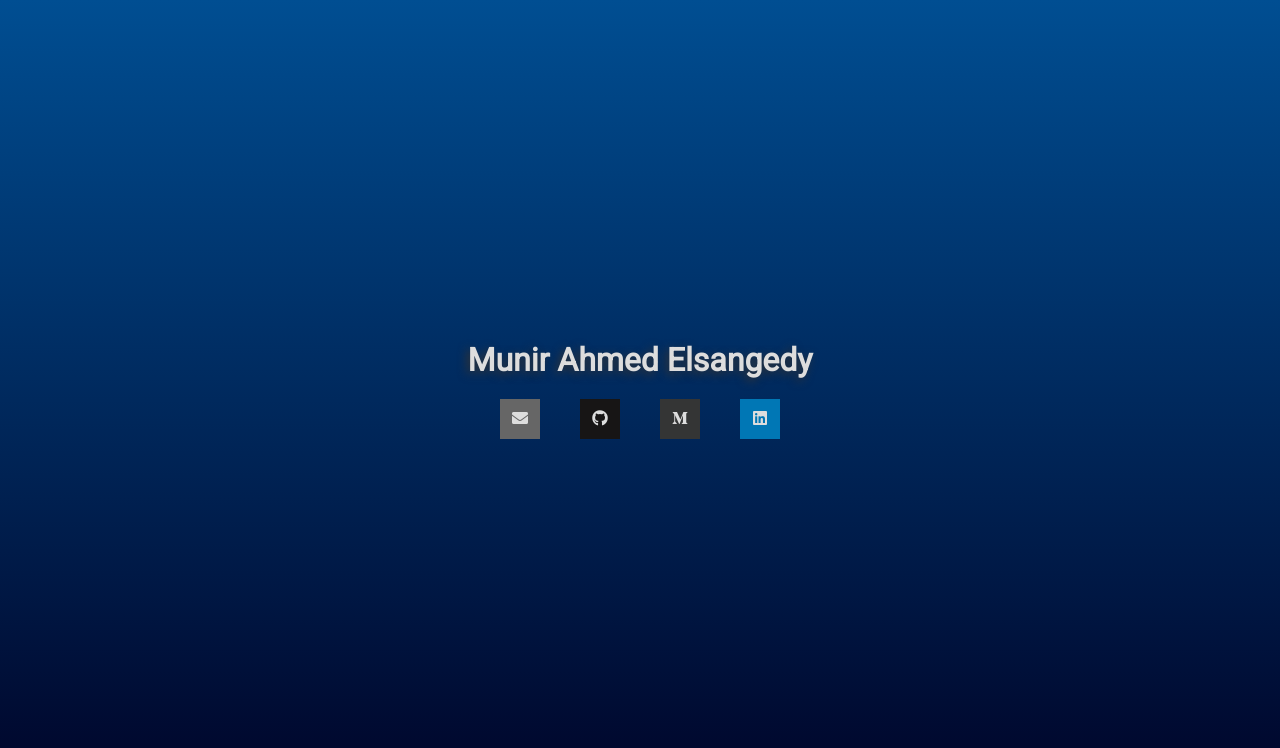
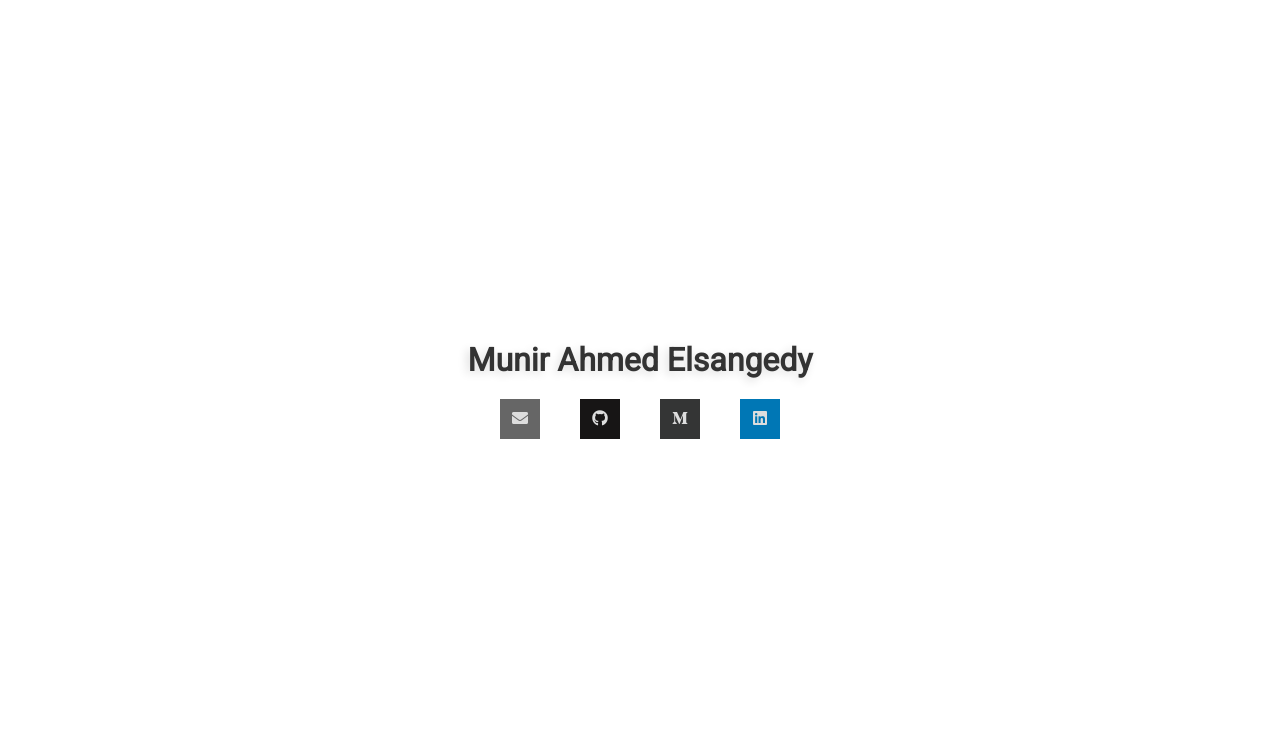
Before and after one commit to elsangedy/elsangedy.com, a plain HTML site: page index.html in a window 1280 px wide. Drawn offline with Linux system fonts and the light colour scheme.

Commit message:
change background color

```diff
--- a/index.html
+++ b/index.html
@@ -24,9 +24,9 @@
 
   <style>
     * { margin: 0; padding: 0; }
-    html, body { font-family: 'Roboto', sans-serif; height: 100%; width: 100%; background: #000428; background: -webkit-linear-gradient(to top, #000428, #004e92); background: linear-gradient(to top, #000428, #004e92); }
+    html, body { font-family: 'Roboto', sans-serif; height: 100%; width: 100%; }
     main { display: flex; align-items: center; justify-content: center; height: 100%; width: 100%; flex-direction: column; }
-    h1 { color: #ddd; text-shadow: -3px 3px 10px #333; text-align: center; }
+    h1 { color: #333; text-shadow: -3px 3px 10px #ddd; text-align: center; }
     ul { list-style: none; }
     ul > li { float: left; padding: 20px; }
     ul > li > a { width: 40px; height: 40px; line-height: 40px; text-decoration: none; display: inline-block; text-align: center; }
```
